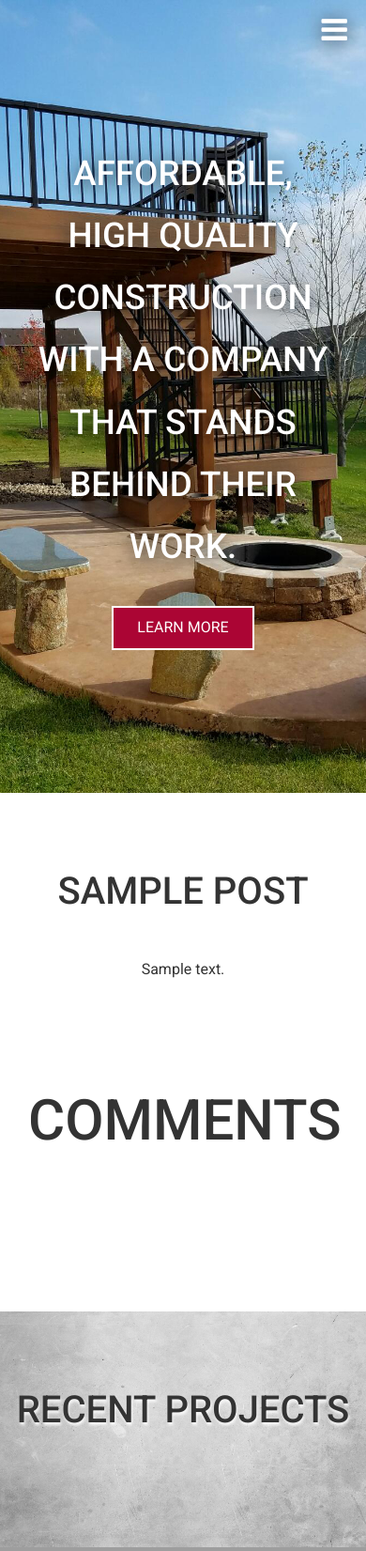
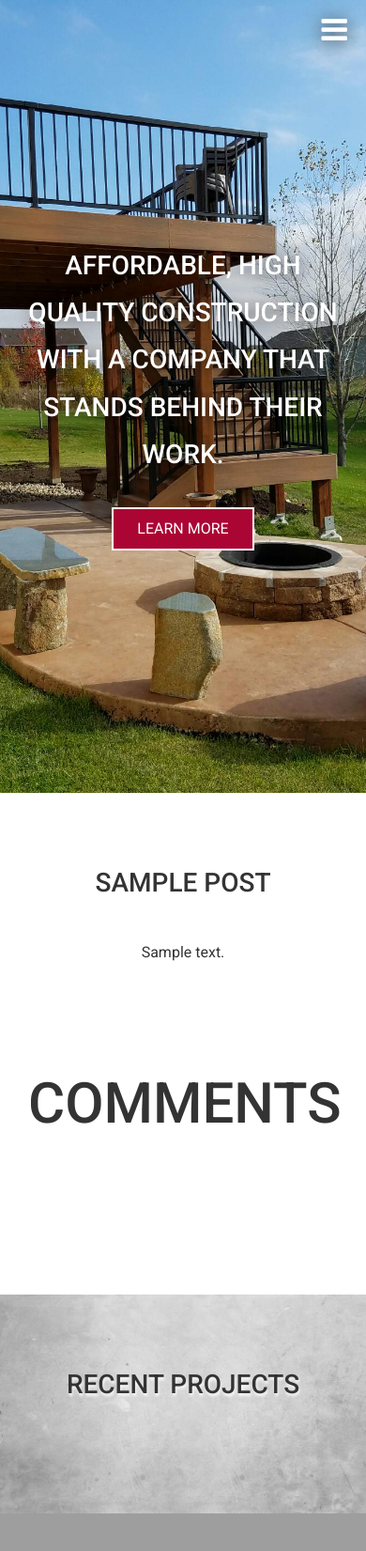
Before and after one commit to tessak22/Crossroads-Remodeling, a WordPress theme: template wp-content/themes/takeoff/front-page.php in a window 390 px wide. Shown: the top 1651 px of the page at 94% size. Run offline with PHP 8.4 and a stand-in for WordPress, Linux system fonts and the light colour scheme; the site name, menu and one post (Sample post) are stand-ins, and other content is empty; some libraries are stand-ins or nearby versions; grey boxes are pictures that could not be loaded.

Commit message:
Responsive tweaks

```diff
--- a/wp-content/themes/takeoff/css/responsive.css
+++ b/wp-content/themes/takeoff/css/responsive.css
@@ -7,3 +7,8 @@
 	#intro {min-height: 100vh;}
 	section, footer {min-height: 1px;}
 }
+
+@media only screen and (max-width: 480px) {
+	#intro h2 {font-size: 1.75em;}
+	section h2, footer h2 {font-size: 1.75em;}
+}
--- a/wp-content/themes/takeoff/header.php
+++ b/wp-content/themes/takeoff/header.php
@@ -50,5 +50,6 @@
 				<p>7256 Maciver Avenue NE<br>Albertville, MN 55301</p>
 				<p><a href="tel:7637779442">(763) 777-9442</a></p>
 				<p><a href="mailto:crossroadsremodelingllc@gmail.com">Email Us</a></p>
+				<p class="site-credits"><a href="http://tessakriesel.com" target="_blank">Site Credits</a>
 			</div>
 		</div>
--- a/wp-content/themes/takeoff/style.css
+++ b/wp-content/themes/takeoff/style.css
@@ -489,6 +489,7 @@ section img {max-width: 100%; height: auto;}
 .about-sections {display: flex; flex-wrap: wrap; flex-direction: row; align-items: top; flex-flow: row wrap; align-content: flex-end;}
 .about-sections img {max-height: 280px;}
 .about-sections > div {margin-bottom: 30px;}
+.about-sections h3 {margin-bottom: 15px;}
 
 /* Projects Section */
 #projects {background:  url('images/concrete-bg.jpg') no-repeat fixed center / cover;}
@@ -511,7 +512,7 @@ section img {max-width: 100%; height: auto;}
 footer {padding: 40px 0 75px; background: url('images/concrete-bg.jpg') no-repeat fixed center / cover; min-height: 100vh; text-shadow: 2px 4px 3px rgba(0,0,0,0.85);}
 footer h2 {text-shadow: 1px 3px 3px rgba(255,255,255,0.85);}
 footer textarea.form-control {height: 175px;}
-
+.site-credits a {color: #999 !important; font-size: 12px;}
 
 /* =============== Retina =============== */
 @media
```
